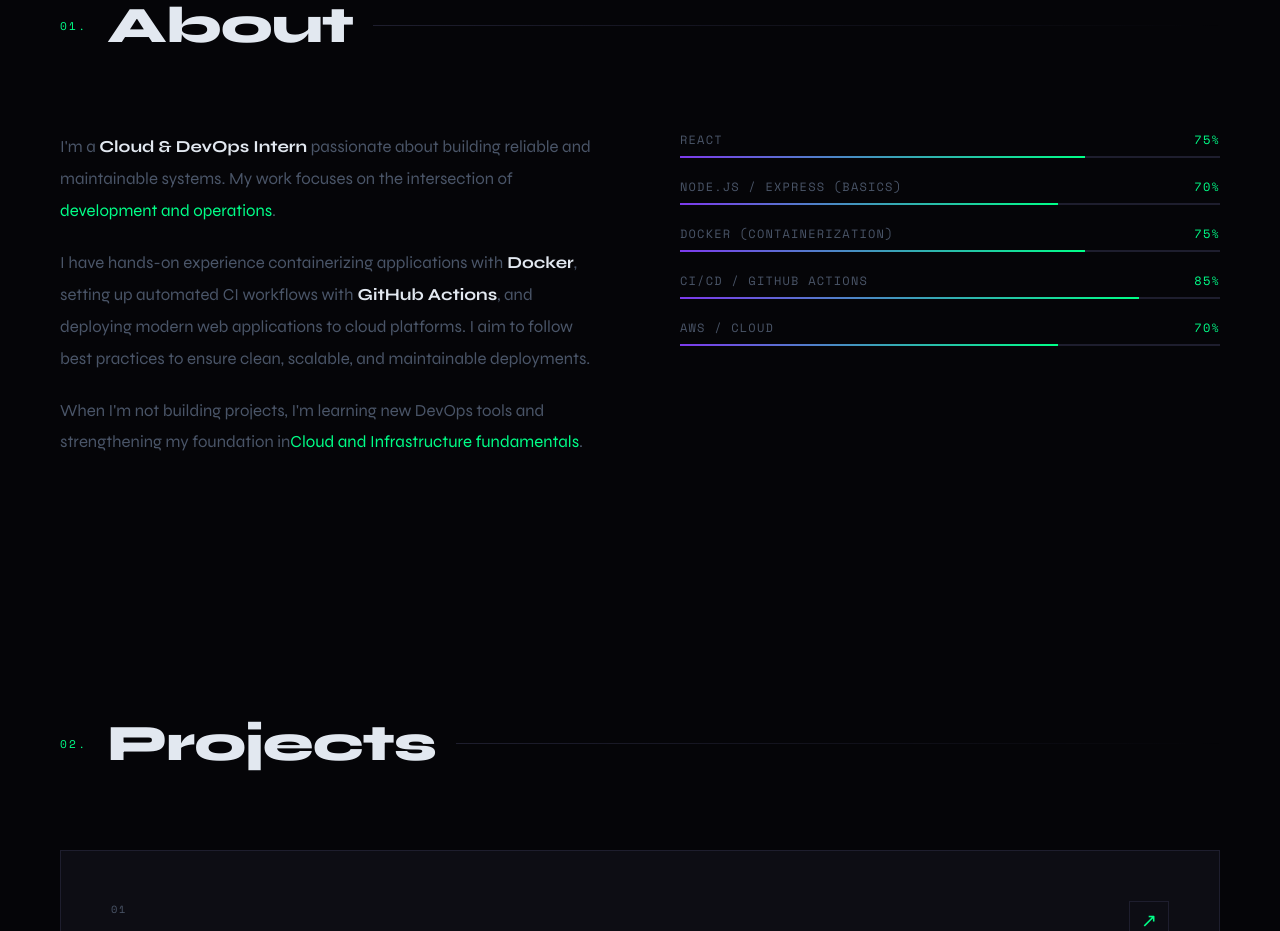
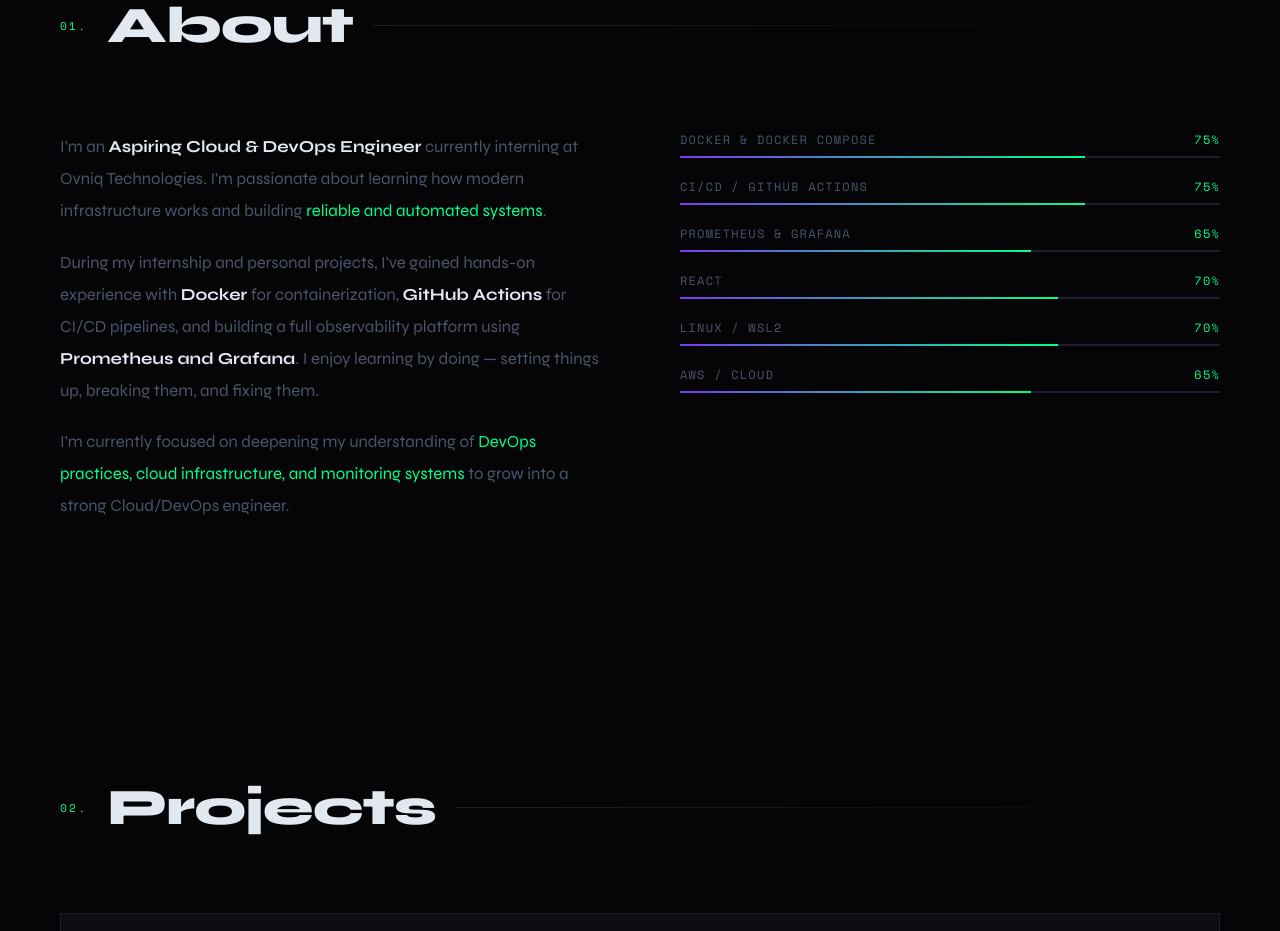
Before and after one commit to Adhilhameed/devops-project, a React (Create React App) app in the folder frontend/: page / in a window 1280 px wide. Shown: the part 920-1851 px from the top of the page. Built offline with nearby package versions, Linux system fonts and the light colour scheme.

Commit message:
Update About section with Devops skills and experience

```diff
--- a/frontend/src/components/About.js
+++ b/frontend/src/components/About.js
@@ -2,11 +2,12 @@
 import './About.css';
 
 const SKILLS = [
-  { name: 'React', pct: 75 },
-  { name: 'Node.js / Express (Basics)', pct: 70 },
-  { name: 'Docker (Containerization)', pct: 75 },
-  { name: 'CI/CD / GitHub Actions', pct: 85 },
-  { name: 'AWS / Cloud', pct: 70 },
+  { name: 'Docker & Docker Compose', pct: 75 },
+  { name: 'CI/CD / GitHub Actions', pct: 75 },
+  { name: 'Prometheus & Grafana', pct: 65 },
+  { name: 'React', pct: 70 },
+  { name: 'Linux / WSL2', pct: 70 },
+  { name: 'AWS / Cloud', pct: 65 },
 ];
 
 export default function About() {
@@ -33,23 +34,30 @@
       <div className="about-grid">
         <div className="about-text reveal">
           <p>
-          I'm a <strong>Cloud & DevOps Intern</strong> passionate about building
-             reliable and maintainable systems. My work focuses on the
-             intersection of <span className="highlight">development and operations</span>.
+            I'm an <strong>Aspiring Cloud & DevOps Engineer</strong> currently
+            interning at Ovniq Technologies. I'm passionate about learning how
+            modern infrastructure works and building{' '}
+            <span className="highlight">
+              reliable and automated systems
+            </span>
+            .
           </p>
 
           <p>
-         I have hands-on experience containerizing applications with
-         <strong> Docker</strong>, setting up automated CI workflows with
-         <strong> GitHub Actions</strong>, and deploying modern web applications
-         to cloud platforms. I aim to follow best practices to ensure clean,
-         scalable, and maintainable deployments.
+            During my internship and personal projects, I've gained hands-on
+            experience with <strong>Docker</strong> for containerization,{' '}
+            <strong>GitHub Actions</strong> for CI/CD pipelines, and building
+            a full observability platform using{' '}
+            <strong>Prometheus and Grafana</strong>. I enjoy learning by
+            doing — setting things up, breaking them, and fixing them.
           </p>
 
           <p>
-         When I'm not building projects, I'm learning new DevOps tools
-         and strengthening my foundation in
-         <span className="highlight">Cloud and Infrastructure fundamentals</span>.
+            I'm currently focused on deepening my understanding of{' '}
+            <span className="highlight">
+              DevOps practices, cloud infrastructure, and monitoring systems
+            </span>{' '}
+            to grow into a strong Cloud/DevOps engineer.
           </p>
         </div>
 
```
Lines whose indentation alone changed are shown as unchanged.
